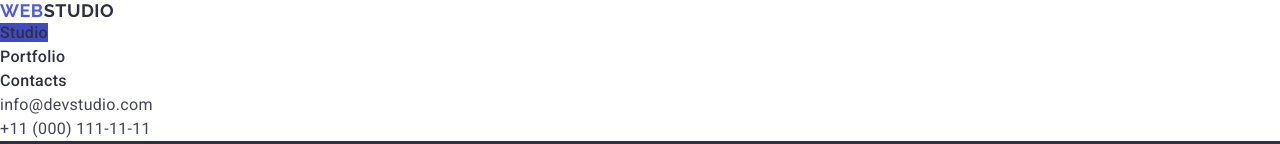
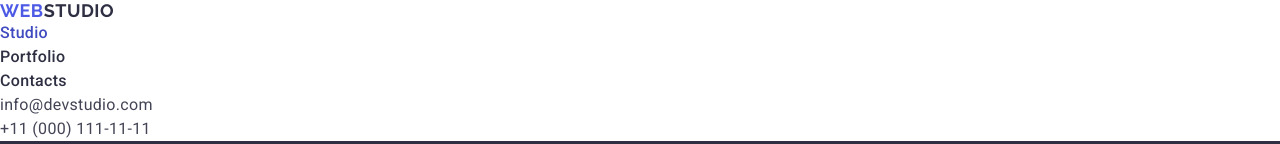
Before and after one commit to SwissLana/goit-markup-hw-02, a plain HTML site: page index.html in a window 1280 px wide. In both pictures the pointer is over the link "Studio". Shown: the top 144 px of the page. Drawn offline with nearby package versions, Linux system fonts and the light colour scheme.

Commit message:
correct styles link:hover

```diff
--- a/css/styles.css
+++ b/css/styles.css
@@ -56,7 +56,12 @@ h1, h2, h3, h4, h5, h6 {
     letter-spacing: 0.02em;
     color: rgb(67 68 85);
 }
-
+.nav-link:hover,
+.nav-link:focus,
+.contacts-link:hover,
+.contacts-link:focus {
+    color: rgb(64 75 191);
+}
 .hero-section {
     background-color: rgb(46 47 66);
 }
@@ -91,15 +96,10 @@ h1, h2, h3, h4, h5, h6 {
     color: rgb(255 255 255);
 }
 
-.nav-link:hover,
-.nav-link:focus,
-.contacts-link:hover,
-.contacts-link:focus,
 .order-service-btn:hover,
 .order-service-btn:focus {
     background-color: rgb(64 75 191);
 }
-
 .visually-hidden {
     position: absolute;
     width: 1px;
```
